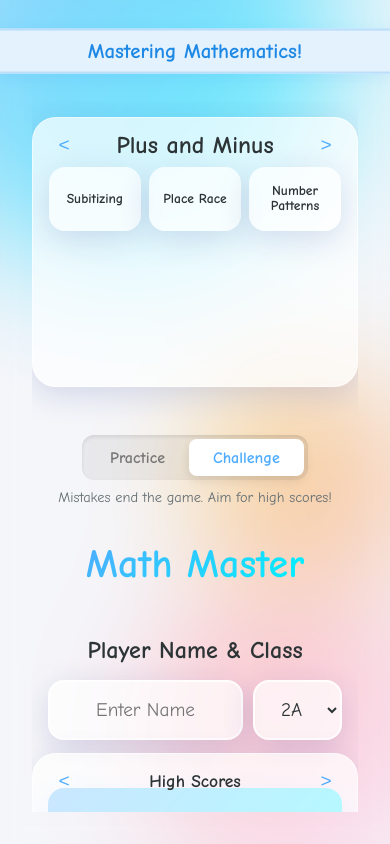
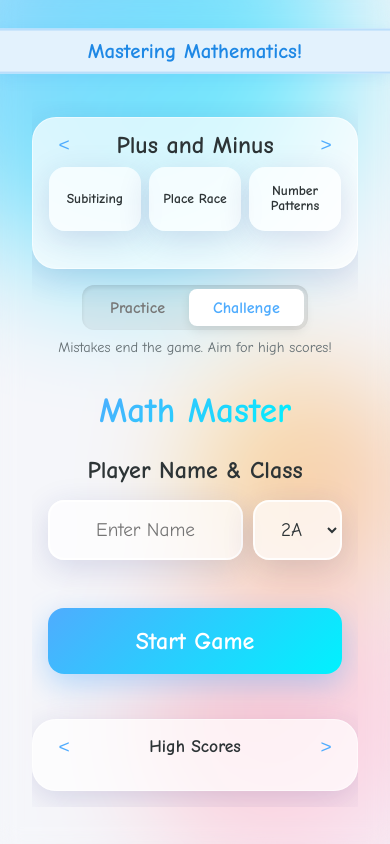
Before and after one commit to junweichong/math-master-p2, a plain HTML site: page index.html in a window 390 px wide. Drawn offline with Linux system fonts and the light colour scheme.

Commit message:
fix: adjust narrow screen layout to prioritize start button and add scrollable high scores

```diff
--- a/style.css
+++ b/style.css
@@ -777,16 +777,37 @@ input[type="text"]:focus,
         height: auto;
         padding: 1rem 0;
         overflow-y: auto;
+        gap: 1rem;
     }
 
     .menu-section {
         width: 100%;
         height: auto;
-        margin-bottom: 1rem;
+        min-height: unset;
+        max-height: unset;
+        margin-bottom: 0;
+    }
+
+    /* Reorder sections for mobile: Left -> Center -> Right */
+    .section-left { order: 1; }
+    .section-center { order: 2; margin-bottom: 1rem; }
+    .section-right {
+        order: 3;
+        max-height: 300px;
+    }
+
+    #score-list {
+        max-height: 200px;
+        overflow-y: auto;
     }
 
     .game-logo {
-        font-size: 2.5rem;
+        font-size: 2.2rem;
+        margin-bottom: 1.5rem;
+    }
+
+    .btn-large {
+        padding: 1.2rem;
     }
 }
 
```
